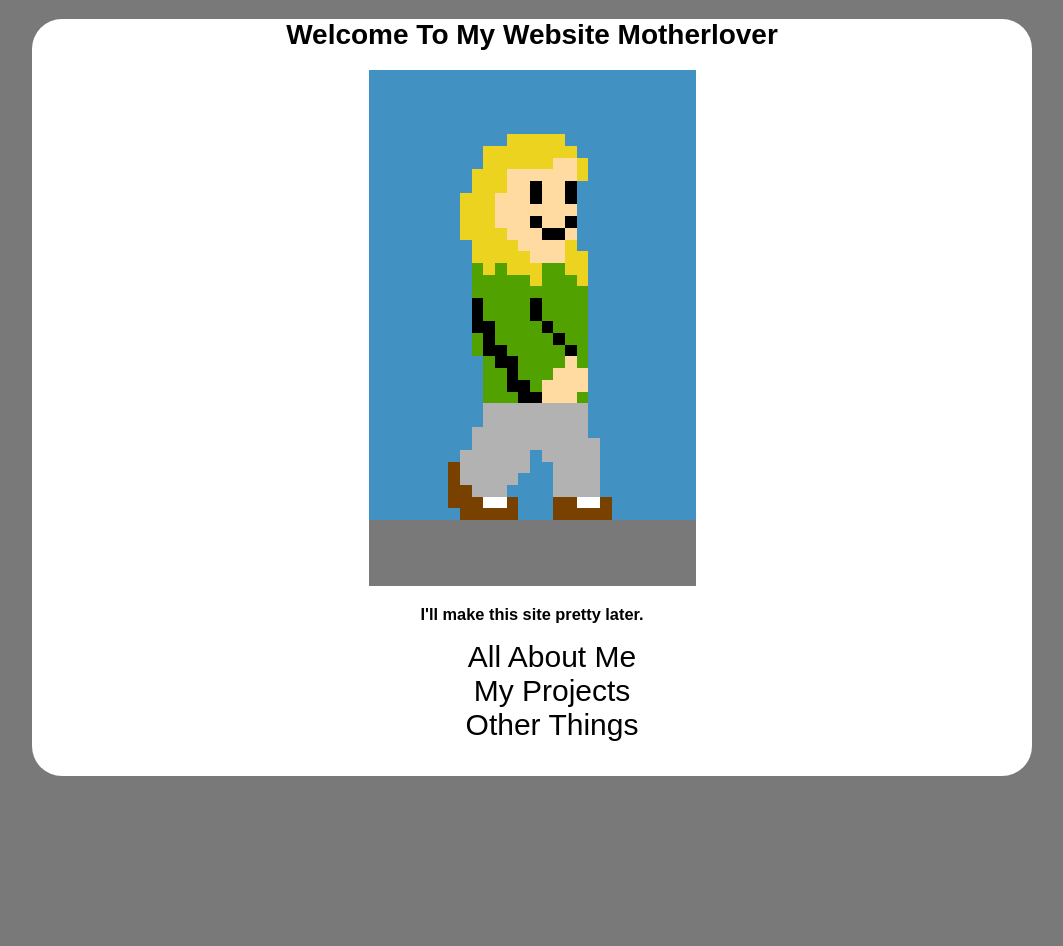
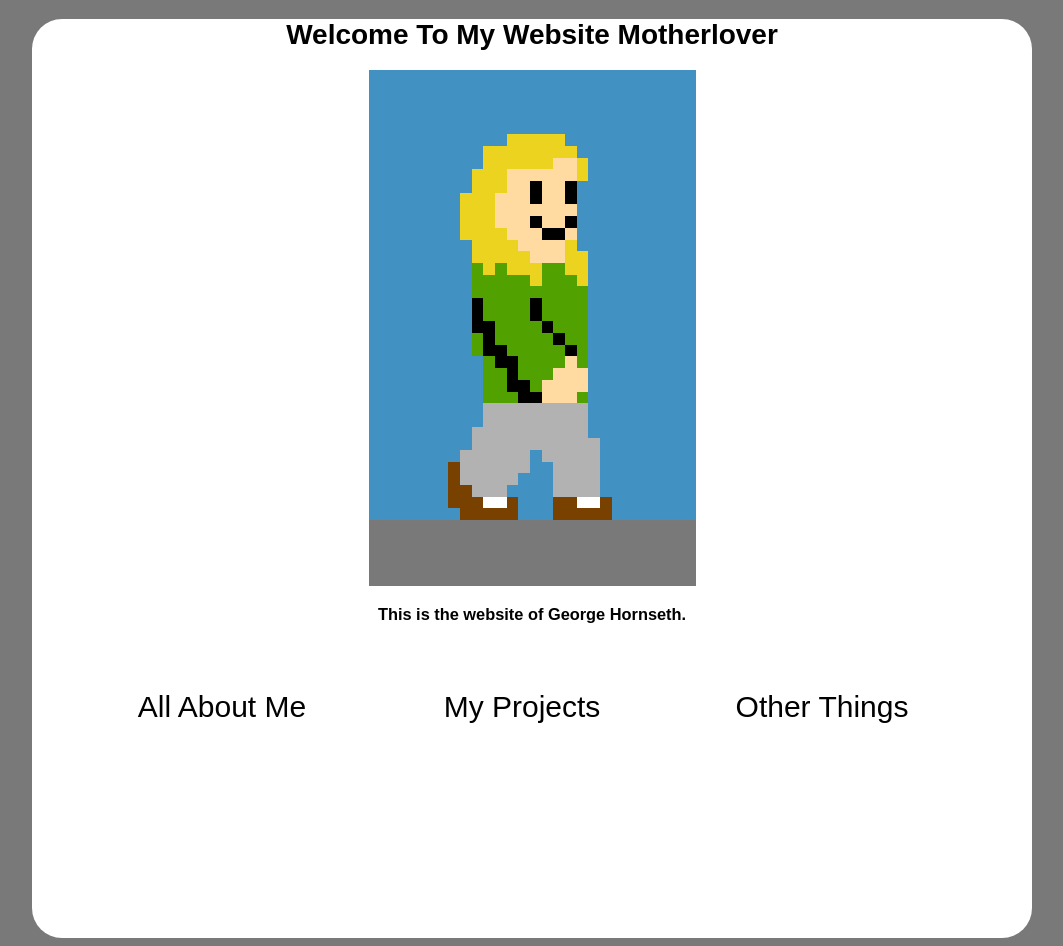
Before and after one commit to Japajaxx/japajaxx.github.io, a plain HTML site: page index.html in a window 1280 px wide. Shown: the whole page, without its empty margins (108-1171 px from the left). Before the commit the page ends 800 px from the top, so only its background shows below. Drawn offline with Linux system fonts and the light colour scheme.

Commit message:
Made some CSS changes

```diff
--- a/index.html
+++ b/index.html
@@ -13,7 +13,7 @@
     <div class="header">
         <h1>Welcome To My Website Motherlover</h1>
         <img src="images/Me.png" alt="Me">
-        <h3>I'll make this site pretty later.</h3>
+        <h3>This is the website of George Hornseth.</h3>
         <ul style="list-style: none">
             <li><a href="">All About Me</a></li>
             <li><a href="">My Projects</a></li>
--- a/style.css
+++ b/style.css
@@ -13,7 +13,7 @@ body{
     width: 1000px;
     margin: auto;
     background-color: #fff;
-    padding-bottom: 20px;
+    padding-bottom: 200px;
 }
 
 img {
@@ -25,3 +25,13 @@ a{
     color: black;
     font-size: 30px;
 }
+
+.header ul{
+    padding-top: 50px;
+    display: flex;
+}
+
+.header ul li{
+    width: 200px;
+    min-width: 300px;
+}
```
